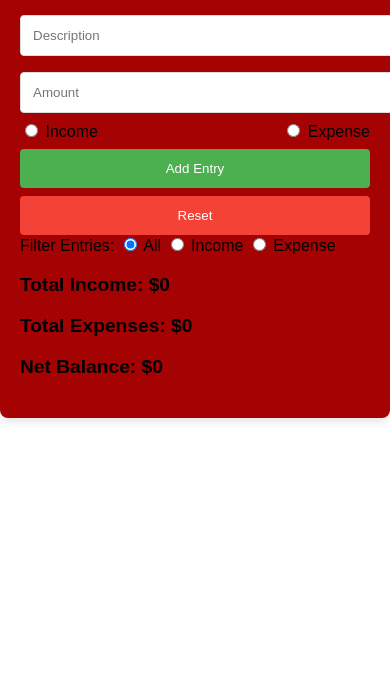
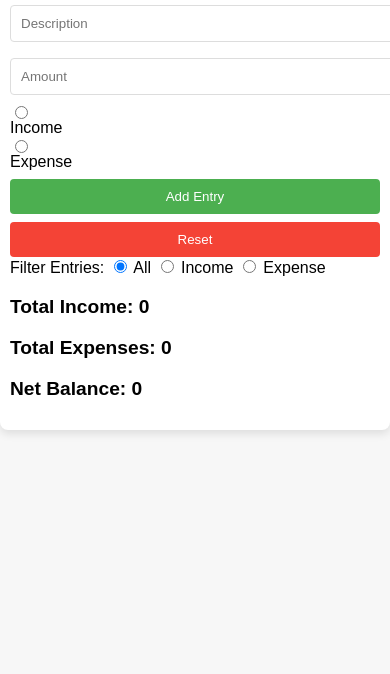
Before and after one commit to gowthucoder/Task-3, a plain HTML site: page index.html in a window 390 px wide. Shown: the part 170-844 px from the top of the page. Drawn offline with Linux system fonts and the light colour scheme.

Commit message:
Updation

```diff
--- a/index.html
+++ b/index.html
@@ -8,22 +8,22 @@
 </head>
 <body class="bg-gray-100">
 
-  <div class="container">
+  <div class="container max-w-lg mx-auto p-6 bg-white rounded shadow-lg mt-10">
     <h1 class="text-2xl font-bold text-center mb-6">Income Expense Calculator</h1>
 
     <!-- Input Form -->
     <div class="mb-6">
       <input id="description" type="text" class="input-field" placeholder="Description">
       <input id="amount" type="number" class="input-field" placeholder="Amount">
-      <div class="flex space-x-4">
-        <label>
+      <div class="flex flex-wrap justify-start space-x-4 mb-4">
+        <label class="flex items-center">
           <input type="radio" name="type" value="income" class="mr-2"> Income
         </label>
-        <label>
+        <label class="flex items-center">
           <input type="radio" name="type" value="expense" class="mr-2"> Expense
         </label>
       </div>
-      <button id="addButton" class="button">Add Entry</button>
+      <button id="addButton" class="button mb-2">Add Entry</button>
       <button id="resetButton" class="button reset">Reset</button>
     </div>
 
@@ -43,9 +43,9 @@
 
     <!-- Totals -->
     <div class="total text-center mb-6">
-      <p>Total Income: $<span id="totalIncome">0</span></p>
-      <p>Total Expenses: $<span id="totalExpense">0</span></p>
-      <p>Net Balance: $<span id="netBalance">0</span></p>
+      <p>Total Income: <span id="totalIncome">₹0</span></p>
+      <p>Total Expenses: <span id="totalExpense">₹0</span></p>
+      <p>Net Balance: <span id="netBalance">₹0</span></p>
     </div>
 
     <!-- Entries List -->
--- a/styles.css
+++ b/styles.css
@@ -1,16 +1,16 @@
 /* Global Styles */
 body {
   font-family: Arial, sans-serif;
-  background-color: #ffffff;
+  background-color: #f7f7f7;
   margin: 0;
   padding: 0;
 }
 
 .container {
-  max-width: 800px;
+  max-width: 100%;
   margin: 0 auto;
   padding: 20px;
-  background-color: rgb(165, 3, 3);
+  background-color: white;
   box-shadow: 0 4px 8px rgba(0, 0, 0, 0.1);
   border-radius: 8px;
   margin-top: 40px;
@@ -87,3 +87,23 @@ h1 {
   font-weight: bold;
   font-size: 1.2em;
 }
+
+/* Responsive Design */
+@media (max-width: 768px) {
+  .container {
+    padding: 10px;
+  }
+
+  .button {
+    padding: 10px;
+  }
+
+  .input-field {
+    padding: 10px;
+  }
+
+  .flex {
+    flex-direction: column;
+    align-items: flex-start;
+  }
+}
```
